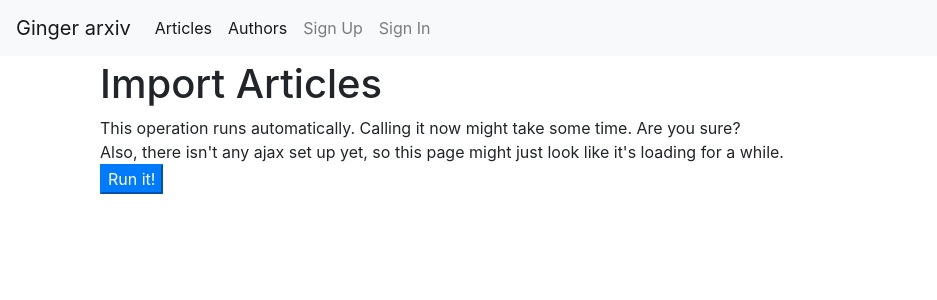
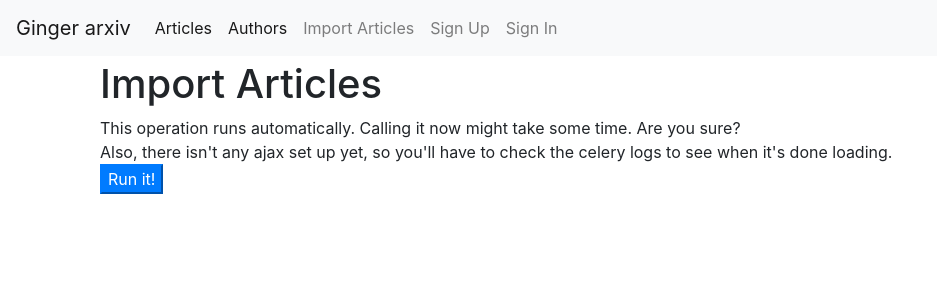
Before and after one commit to pjhoberman/ginger-arxiv, a Django app: page /import_articles in a window 1280 px wide. Shown: the top 300 px of the page, without its empty margins (0-937 px from the left). Run offline with Django 3.2, Linux system fonts and the light colour scheme; some libraries are stand-ins or nearby versions.

Commit message:
set up celery

```diff
--- a/config/settings/base.py
+++ b/config/settings/base.py
@@ -258,7 +258,7 @@ if USE_TZ:
     # http://docs.celeryproject.org/en/latest/userguide/configuration.html#std:setting-timezone
     CELERY_TIMEZONE = TIME_ZONE
 # http://docs.celeryproject.org/en/latest/userguide/configuration.html#std:setting-broker_url
-CELERY_BROKER_URL = env("CELERY_BROKER_URL", default="redis://localhost:6379/0")
+CELERY_BROKER_URL = env("CELERY_BROKER_URL", default="redis://localhost:6379")
 # http://docs.celeryproject.org/en/latest/userguide/configuration.html#std:setting-result_backend
 CELERY_RESULT_BACKEND = CELERY_BROKER_URL
 # http://docs.celeryproject.org/en/latest/userguide/configuration.html#std:setting-accept_content
--- a/config/settings/local.py
+++ b/config/settings/local.py
@@ -58,7 +58,7 @@ INSTALLED_APPS += ["django_extensions"]  # noqa F405
 # Celery
 # ------------------------------------------------------------------------------
 # http://docs.celeryproject.org/en/latest/userguide/configuration.html#task-always-eager
-CELERY_TASK_ALWAYS_EAGER = True
+CELERY_TASK_ALWAYS_EAGER = False
 # http://docs.celeryproject.org/en/latest/userguide/configuration.html#task-eager-propagates
 CELERY_TASK_EAGER_PROPAGATES = True
 # Your stuff...
--- a/ginger_arxiv/articles/import_articles.py
+++ b/ginger_arxiv/articles/import_articles.py
@@ -3,6 +3,7 @@ from datetime import date, datetime, timedelta
 
 import feedparser
 
+from config.celery_app import app
 from ginger_arxiv.articles.models import Article, Author
 
 """
@@ -33,6 +34,7 @@ def convert_date(d: str):
     return date(d.year, d.month, d.day) if d else None
 
 
+@app.task
 def call_arxiv_api(test: bool = False):
     base_url = f"http://export.arxiv.org/api/query?search_query={Q}&sortBy=submittedDate&sortOrder=descending"
     start = 0
--- a/ginger_arxiv/articles/views.py
+++ b/ginger_arxiv/articles/views.py
@@ -1,4 +1,4 @@
-from datetime import date, timedelta
+# from datetime import date, timedelta
 
 from django.core.paginator import Paginator
 from django.shortcuts import get_object_or_404, render
@@ -34,16 +34,18 @@ def author_detail(request, author_pk):
 
 
 def import_articles(request):
-    article_count = None
+    # article_count = None
+    message = None
     if request.GET.get("test", None):
-        call_arxiv_api(test=True)
+        call_arxiv_api.delay(test=True)
+        message = "test"
 
     elif request.GET.get("call", None):
-        call_arxiv_api(test=True)  # todo: remove test
-        article_count = Article.objects.filter(
-            added__gt=date.today() - timedelta(days=1)
-        ).count()
+        call_arxiv_api.delay(test=True)  # todo: remove test
+        # article_count = Article.objects.filter(
+        #     added__gt=date.today() - timedelta(days=1)
+        # ).count()
+        message = "real"
+        # todo: send some sort of message when collection is done
 
-    return render(
-        request, "articles/import_articles.html", {"article_count": article_count}
-    )
+    return render(request, "articles/import_articles.html", {"message": message})
--- a/ginger_arxiv/templates/articles/import_articles.html
+++ b/ginger_arxiv/templates/articles/import_articles.html
@@ -5,11 +5,11 @@
 {% block content %}
 <div class="container">
   <h1>Import Articles</h1>
-  {% if article_count %}
-  Imported {{ article_count }} articles.
+  {% if message %}
+    Importing {{ message }} articles. Head to the home page and refresh wildly to see the results.
   {% else %}
   This operation runs automatically. Calling it now might take some time. Are you sure?<br />
-  Also, there isn't any ajax set up yet, so this page might just look like it's loading for a while.<br />
+  Also, there isn't any ajax set up yet, so you'll have to check the celery logs to see when it's done loading.<br />
   <button class="btn-primary" onclick="window.location = window.location + '?call=true';">Run it!</button>
   {% endif %}
 </div>
--- a/ginger_arxiv/templates/base.html
+++ b/ginger_arxiv/templates/base.html
@@ -49,9 +49,9 @@
             <li class="nav-item active"> {#  todo: make active work #}
               <a class="nav-link" href="{% url 'articles:author_list' %}">Authors <span class="sr-only">(current)</span></a>
             </li>
-{#            <li class="nav-item">#}
-{#              <a class="nav-link" href="{% url 'about' %}">About</a>#}
-{#            </li>#}
+          <li class="nav-item">
+            <a class="nav-link" href="{% url 'articles:import_articles' %}">Import Articles <span class="sr-only">(current)</span></a>
+          </li>
             {% if request.user.is_authenticated %}
               <li class="nav-item">
                 {# URL provided by django-allauth/account/urls.py #}
```
Also changed, not shown: 1 other file.
